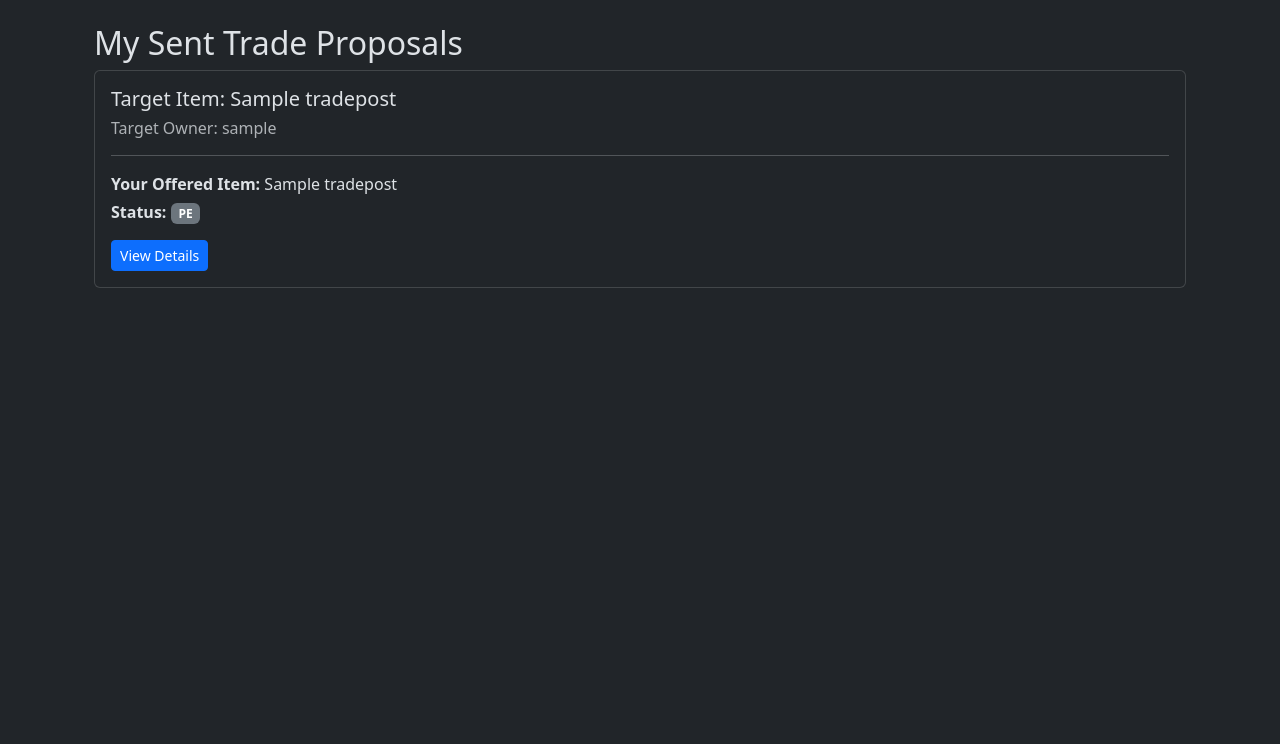
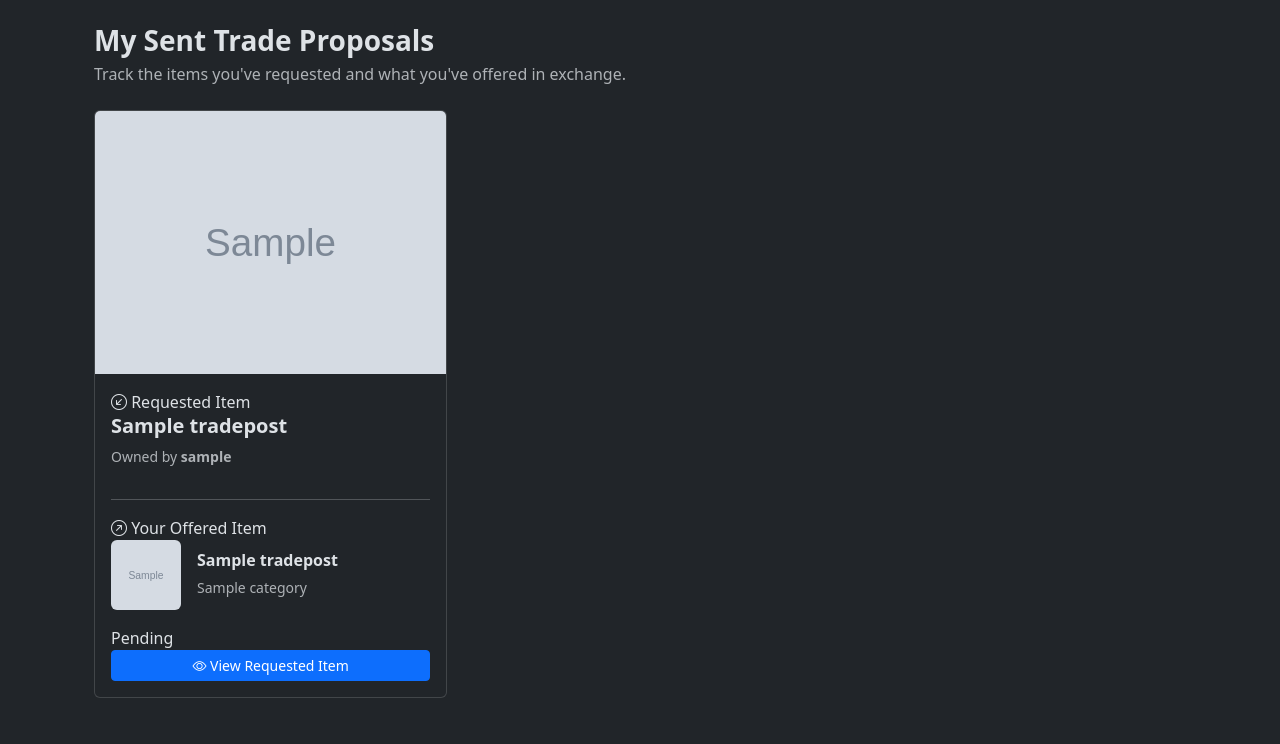
Before and after one commit to Syed-Abdul-Ali-Zaidi/Web-Based_TradeHub, a Django app: page /barter/1/my_offers/ in a window 1280 px wide. Shown: the part 56-800 px from the top of the page. Run offline with Django 5.2, Linux system fonts and the light colour scheme; a user stored in the database is signed in; tables that the repository leaves empty hold one stand-in row (values such as "Sample post"); grey boxes marked "Sample" are stand-in pictures.

Commit message:
fix headings

```diff
--- a/tradehub/barter/templates/my_offers_list.html
+++ b/tradehub/barter/templates/my_offers_list.html
@@ -3,41 +3,132 @@
 {% block title %} Barter {% endblock %}
 
 {% block content %}
-<div class="container mt-4">
-    <h2>My Sent Trade Proposals</h2>
+<div class="container-fluid marketplace-container py-4">
+
+    <!-- Page heading -->
+    <div class="mb-4">
+        <h3 class="fw-bold mb-1">My Sent Trade Proposals</h3>
+        <p class="text-muted mb-0">
+            Track the items you've requested and what you've offered in exchange.
+        </p>
+    </div>
+
+    <div class="row g-3">
 
         {% for nego in my_negotiations %}
-        <div class="card mb-3">
-            <div class="card-body">
-                <!-- Target Post you want -->
-                <h5 class="card-title">Target Item: {{ nego.requested_post.title }}</h5>
-                <h6 class="text-muted">Target Owner: {{ nego.requested_post.owner.username }}</h6>
+            <div class="col-md-6 col-xl-4">
+                <div class="card market-card h-100">
+
+                    <!-- Requested item's image -->
+                    {% if nego.requested_post.image %}
+                        <img src="{{ nego.requested_post.image.url }}"
+                             class="card-img-top post-image"
+                             alt="{{ nego.requested_post.title }}">
+                    {% else %}
+                        <div class="post-image-placeholder">
+                            <i class="bi bi-box-seam"></i>
+                        </div>
+                    {% endif %}
+
+                    <div class="card-body d-flex flex-column">
+
+                        <!-- Requested item -->
+                        <div class="post-category">
+                            <i class="bi bi-arrow-down-left-circle"></i>
+                            Requested Item
+                        </div>
+
+                        <h5 class="card-title fw-semibold">
+                            {{ nego.requested_post.title }}
+                        </h5>
+
+                        <p class="small text-muted mb-3">
+                            Owned by
+                            <strong>{{ nego.requested_post.owner.username }}</strong>
+                        </p>
 
                         <hr>
 
-                <!-- What you offered -->
-                <p class="mb-1">
-                    <strong>Your Offered Item:</strong>
+                        <!-- Your offered item -->
+                        <div class="post-category">
+                            <i class="bi bi-arrow-up-right-circle"></i>
+                            Your Offered Item
+                        </div>
+
                         {% if nego.offered_post %}
+                            <div class="d-flex align-items-center gap-3 mb-3">
+
+                                {% if nego.offered_post.image %}
+                                    <img src="{{ nego.offered_post.image.url }}"
+                                         alt="{{ nego.offered_post.title }}"
+                                         class="rounded"
+                                         style="width: 70px; height: 70px; object-fit: cover;">
+                                {% else %}
+                                    <div class="post-image-placeholder rounded"
+                                         style="width: 70px; height: 70px; flex-shrink: 0;">
+                                        <i class="bi bi-box-seam"></i>
+                                    </div>
+                                {% endif %}
+
+                                <div>
+                                    <h6 class="fw-semibold mb-1">
                                         {{ nego.offered_post.title }}
+                                    </h6>
+                                    <small class="text-muted">
+                                        {{ nego.offered_post.category.name }}
+                                    </small>
+                                </div>
+
+                            </div>
                         {% else %}
-                        <em>No item offered (Monetary/Message only)</em>
+                            <p class="text-muted small mb-3">
+                                <i class="bi bi-info-circle"></i>
+                                No offered item selected.
+                            </p>
                         {% endif %}
-                </p>
 
-                <!-- Status & Link to Chat/Detail View -->
-                <p>
-                    <strong>Status:</strong>
-                    <span class="badge bg-secondary">{{ nego.status }}</span>
-                </p>
+                        <!-- Status -->
+                        <div class="nego-status">
+                            <span class="status-dot
+                                {% if nego.status == 'AC' %}status-accepted
+                                {% elif nego.status == 'DE' %}status-declined
+                                {% else %}status-pending{% endif %}">
+                            </span>
 
-                <a href="{% url 'negotiation_detail_view' nego.pk %}" class="btn btn-primary btn-sm">
-                    View Details
+                            {% if nego.status == "AC" %}
+                                Accepted
+                            {% elif nego.status == "DE" %}
+                                Declined
+                            {% else %}
+                                Pending
+                            {% endif %}
+                        </div>
+
+                        <!-- Actions -->
+                        <div class="mt-auto">
+                            <a href="{% url 'post_detail_view' nego.requested_post.id %}"
+                               class="btn btn-primary btn-sm w-100">
+                                <i class="bi bi-eye"></i>
+                                View Requested Item
                             </a>
                         </div>
+
                     </div>
+                </div>
+            </div>
+
         {% empty %}
-        <p class="text-muted">You haven't sent any trade proposals yet.</p>
+            <div class="col-12">
+                <div class="empty-marketplace text-center py-5">
+                    <i class="bi bi-arrow-left-right fs-1 text-muted"></i>
+                    <h5 class="mt-3">No trade proposals yet</h5>
+                    <p class="text-muted mb-0">
+                        Your sent trade proposals will appear here.
+                    </p>
+                </div>
+            </div>
         {% endfor %}
+
+    </div>
 </div>
 {% endblock %}
--- a/tradehub/barter/templates/post_list.html
+++ b/tradehub/barter/templates/post_list.html
@@ -76,7 +76,7 @@
     <!-- Page heading -->
     <div class="d-flex justify-content-between align-items-center mb-4">
         <div>
-            <h2 class="fw-bold mb-1">Marketplace</h2>
+            <h3 class="fw-bold mb-1">Marketplace</h3>
             <p class="text-muted mb-0">Discover items and find your next trade.</p>
         </div>
         <a href="{% url 'post_create_view' %}" class="btn btn-success">Create New Post</a>
```
Also changed, not shown: tradehub/barter/templates/my_post_list.html (+6 -1 lines). Lines whose indentation alone changed are shown as unchanged.
